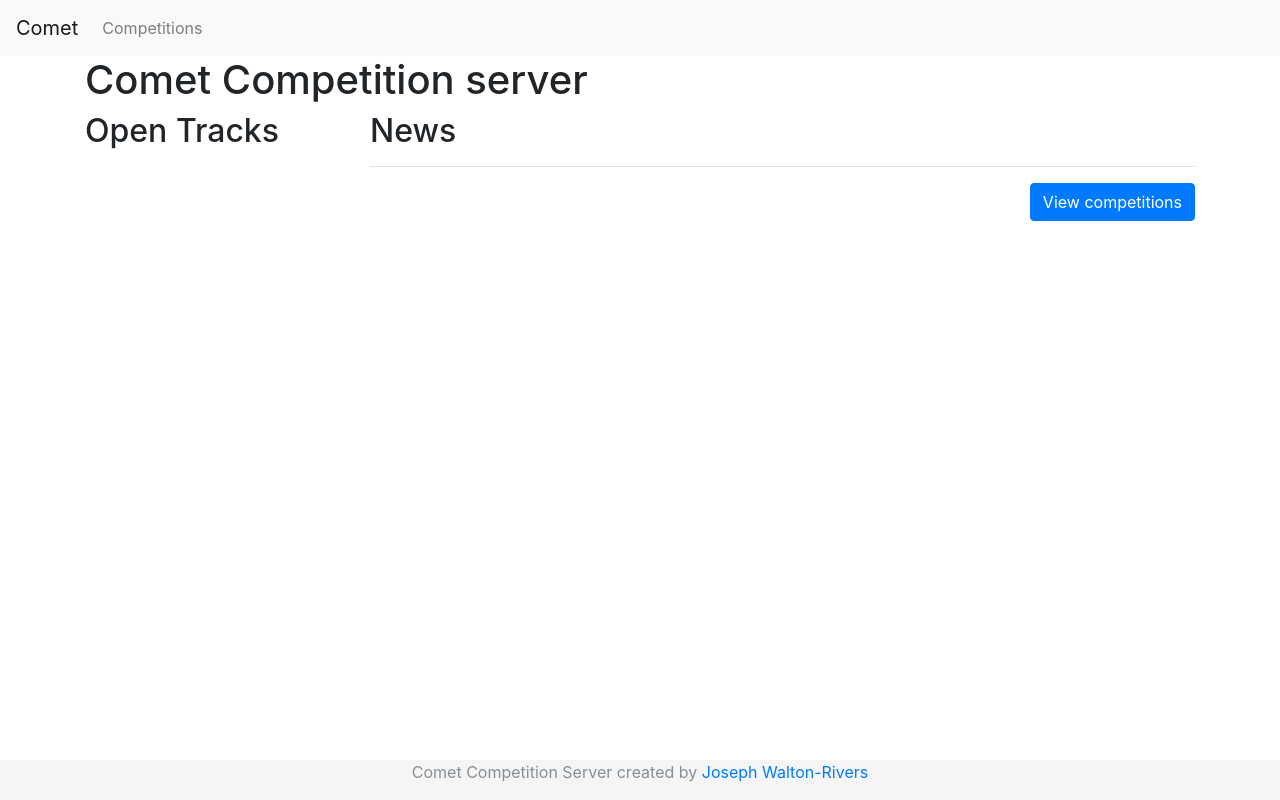
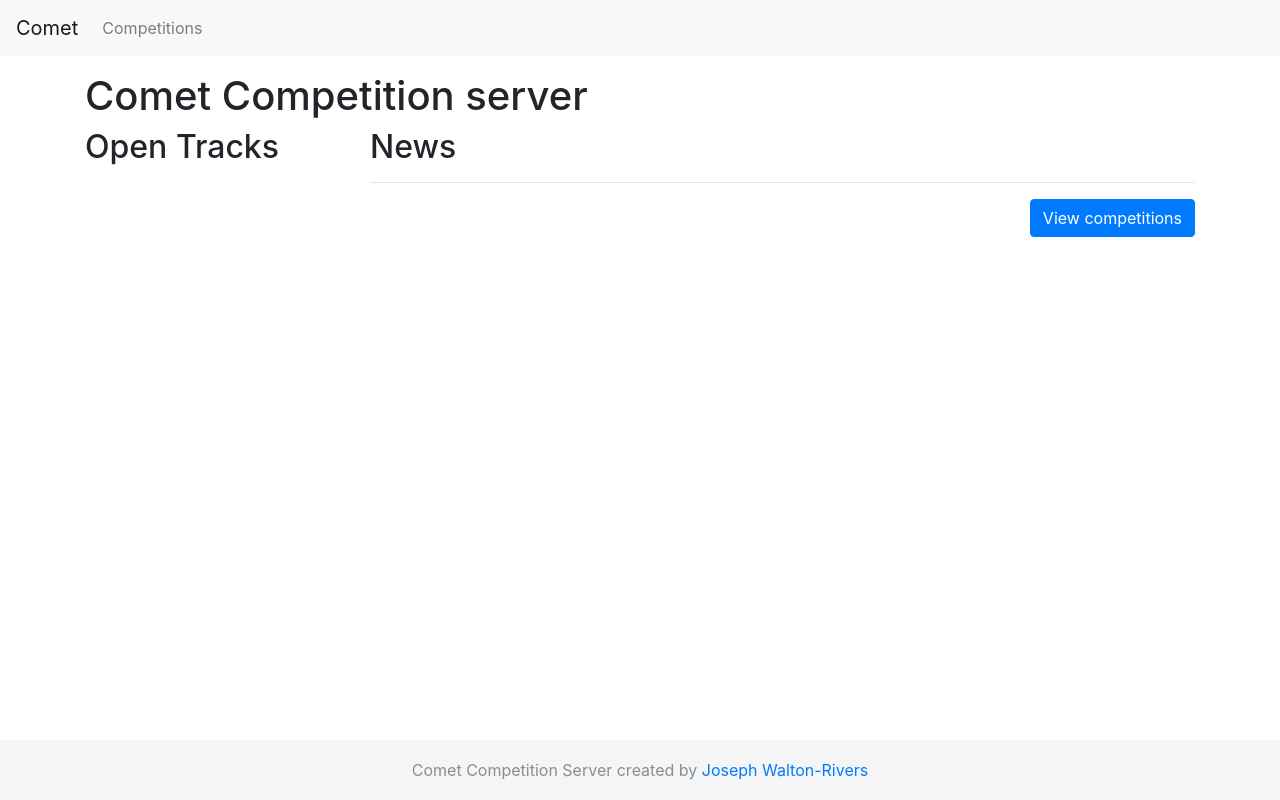
Before and after one commit to fossgalaxy/comet, a Django app: page / in a window 1280 px wide. Run offline with Django 3.2, Linux system fonts and the light colour scheme; data that the repository does not hold is empty; some libraries are stand-ins or nearby versions.

Commit message:
fix sticky footer

```diff
--- a/data/static/css/main.css
+++ b/data/static/css/main.css
@@ -51,10 +51,21 @@
  * Footer
  * modified from static footer example
  */
+html{
+	position: relative;
+	min-height: 100%;
+}
+
+body {
+	margin-bottom: 60px;
+}
+
 .footer {
 	position: absolute;
 	bottom: 0;
 	width: 100%;
+	height: 60px;
+	line-height: 60px;
 	background-color: #f5f5f5;
 }
 
--- a/data/templates/base.html
+++ b/data/templates/base.html
@@ -31,7 +31,7 @@
 		</nav>
 		{% endblock %}
 
-    <div class="container">
+		<div class="container mt-3" >
 			{% block body %}
 
 			{% bootstrap_messages %}
@@ -44,7 +44,7 @@
 		</div>
 			<footer class="footer text-muted text-center">
 				<div class="container">
-    <p>Comet Competition Server created by <a href="http://www.webpigeon.me.uk">Joseph Walton-Rivers</a></p>
+					Comet Competition Server created by <a href="http://www.webpigeon.me.uk">Joseph Walton-Rivers</a>
 				</div>
 			</footer>
 
```
Lines whose indentation alone changed are shown as unchanged.
